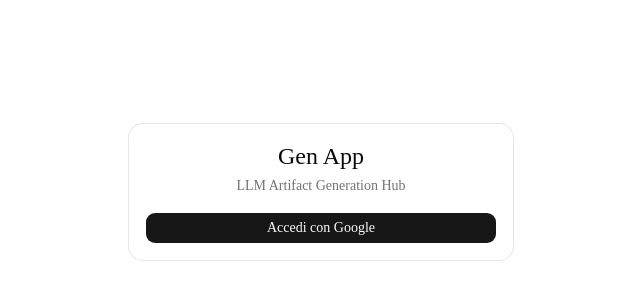
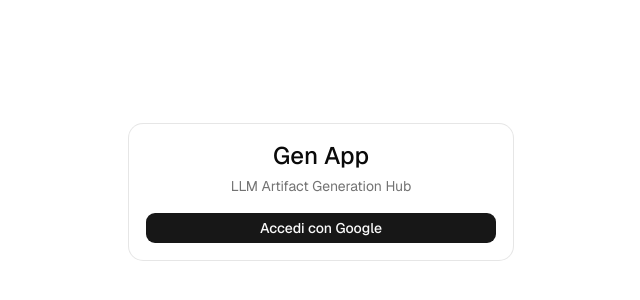
Before and after one commit to federicogerardi/gen-app, a Next.js app: page / in a window 1280 px wide. Shown: the part 208-508 px from the top of the page, without its empty margins (319-959 px from the left). Built offline with nearby package versions, Linux system fonts and the light colour scheme; no server answers.

Commit message:
fix: correggi errore di sintassi CSS in globals.css e applica font Geist correttamente

```diff
--- a/src/app/layout.tsx
+++ b/src/app/layout.tsx
@@ -27,8 +27,12 @@ export default function RootLayout({
     <html
       lang="it"
       className={`${geistSans.variable} ${geistMono.variable} h-full antialiased`}
+      style={{ fontFamily: 'var(--font-geist-sans), system-ui, -apple-system, BlinkMacSystemFont, "Segoe UI", Roboto, Oxygen, Ubuntu, Cantarell, "Open Sans", "Helvetica Neue", sans-serif' }}
     >
-      <body className="min-h-full flex flex-col bg-background text-foreground">
+      <body
+        className="min-h-full flex flex-col bg-background text-foreground"
+        style={{ fontFamily: 'inherit' }}
+      >
         <Providers>{children}</Providers>
       </body>
     </html>
```
